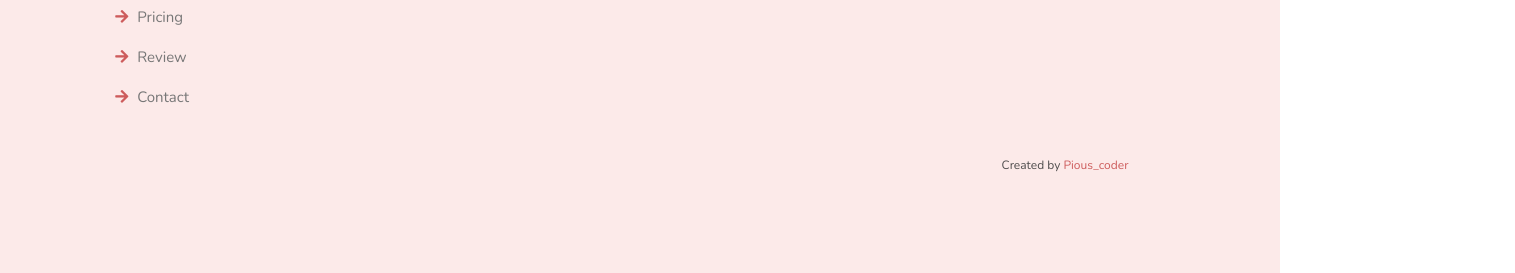
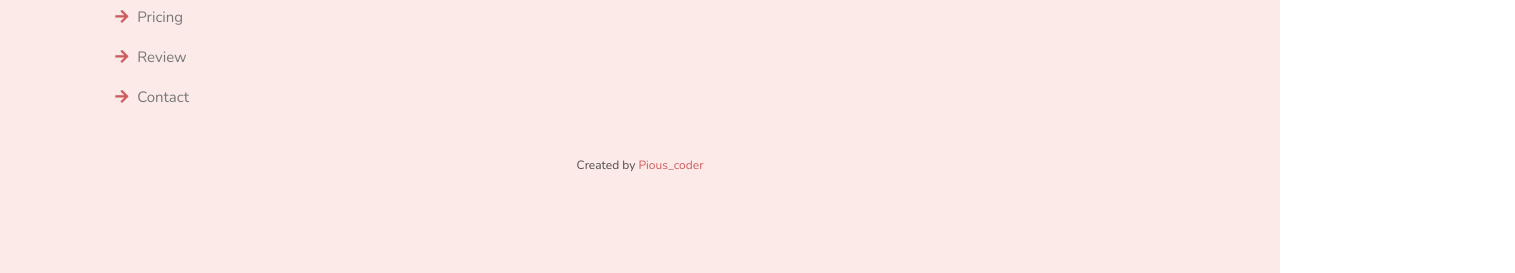
Before and after one commit to Pious-coder/clay, a plain HTML site: page index.html in a window 1280 px wide. Shown: the part 5081-5354 px from the top of the page, 1515 px wide, since content can reach past the window. Drawn offline with nearby package versions, Linux system fonts and the light colour scheme.

Commit message:
new style

```diff
--- a/css/style.css
+++ b/css/style.css
@@ -572,8 +572,6 @@ section{
     color: var(--black);
     text-align: center;
     padding:1rem;
-    margin-left: 50rem;
-    margin-right: -35rem;
     margin-top: 2rem;
     padding-top: 2rem;
     font-size: 1.2rem;
```
